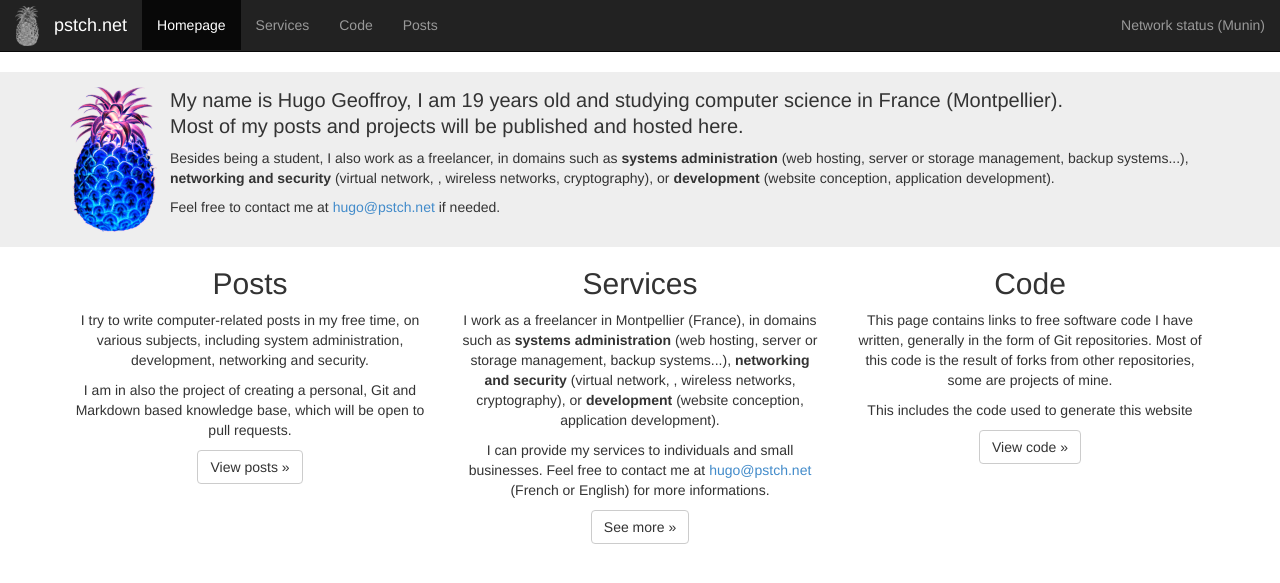
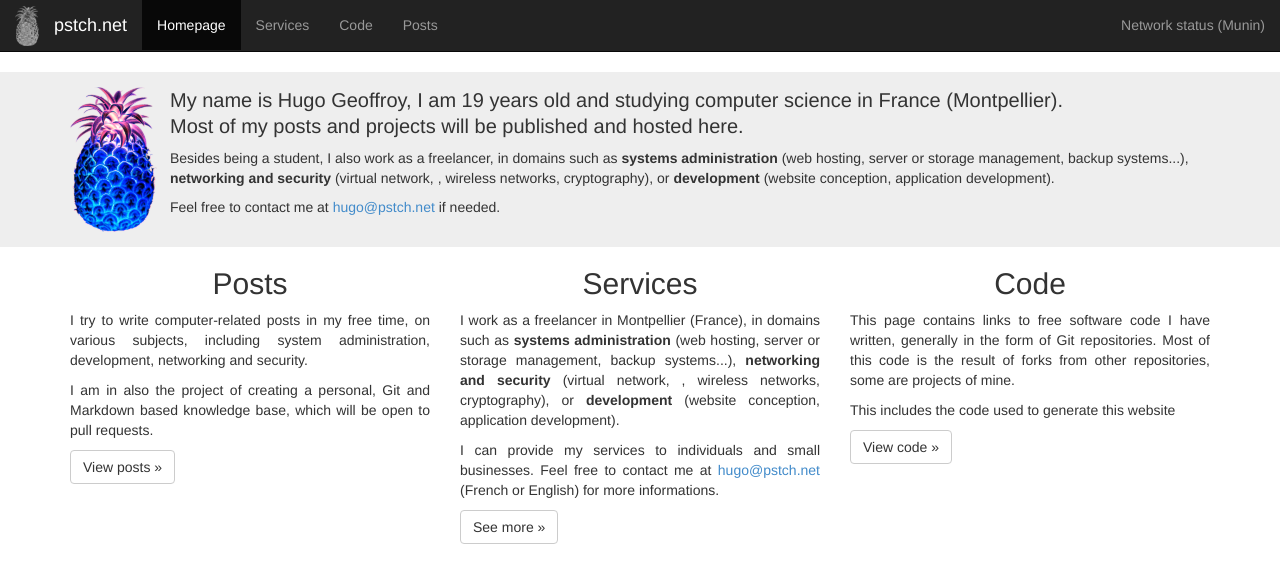
Before and after one commit to pstch/pstch-www, a Jekyll site: the page built from index.html, in a window 1280 px wide. Shown: the top 583 px of the page. Built offline with Jekyll 4.4.1, drawn with Linux system fonts in a browser that asks for light colours.

Commit message:
New design with bootstrap

```diff
--- a/media/css/custom.css
+++ b/media/css/custom.css
@@ -29,3 +29,6 @@
 #home-cells > .row > div {
     text-align: center;
 }
+#home-cells > .row > div > p{
+    text-align: justify;
+}
```
